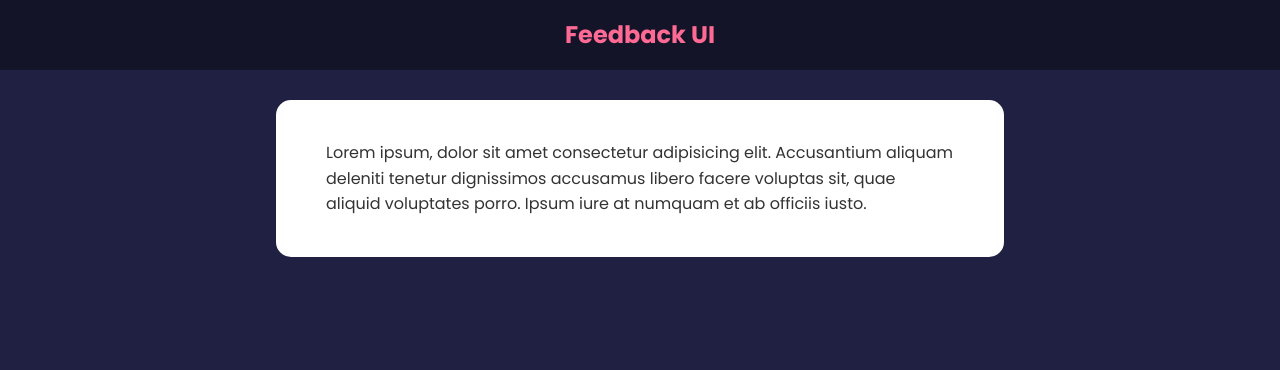
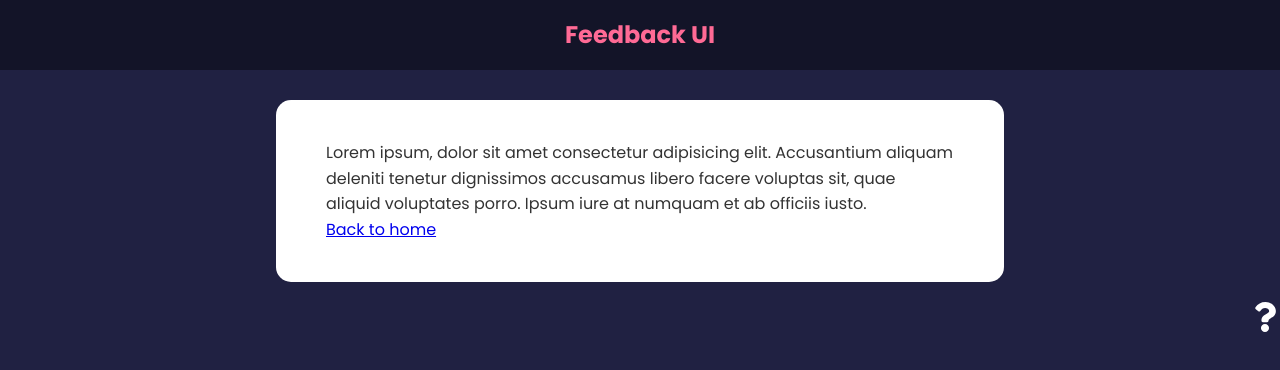
Before and after one commit to kucheriavii/feedback2, a React (Create React App) app: page /about in a window 1280 px wide. Shown: the top 370 px of the page. Built offline with nearby package versions, Linux system fonts and the light colour scheme.

Commit message:
3. Creating Links (v5 _ v6)

```diff
--- a/src/App.jsx
+++ b/src/App.jsx
@@ -7,6 +7,7 @@ import Feedbackform from './components/FeedbackForm';
 import { v4 as uuidv4 } from 'uuid';
 import AboutPage from './pages/About';
 import { BrowserRouter as Router, Route, Routes } from 'react-router-dom';
+import AboutIconLink from './components/AboutIconLink';
 
 function App(){
 
@@ -35,6 +36,7 @@ function App(){
                     <Route path='/about' element={<AboutPage />} />
                 </Routes>
             </div>
+            <AboutIconLink />
         </Router>
     </>
 }
--- /dev/null
+++ b/src/components/AboutIconLink.jsx
@@ -0,0 +1,15 @@
+import React from 'react'
+import { FaQuestion } from 'react-icons/fa'
+import { Link } from 'react-router-dom'
+
+
+
+export default function AboutIconLink() {
+  return (
+    <div className='about-link'>
+        <Link to="/about">
+            <FaQuestion size={30}/>
+        </Link>
+    </div>
+  )
+}
--- a/src/pages/About.jsx
+++ b/src/pages/About.jsx
@@ -1,8 +1,12 @@
 import React from 'react'
+import { Link } from 'react-router-dom'
 import Card from '../components/shared/Card'
 
 export default function AboutPage() {
   return (
-    <Card>Lorem ipsum, dolor sit amet consectetur adipisicing elit. Accusantium aliquam deleniti tenetur dignissimos accusamus libero facere voluptas sit, quae aliquid voluptates porro. Ipsum iure at numquam et ab officiis iusto.</Card>
+    <Card>
+        <p>Lorem ipsum, dolor sit amet consectetur adipisicing elit. Accusantium aliquam deleniti tenetur dignissimos accusamus libero facere voluptas sit, quae aliquid voluptates porro. Ipsum iure at numquam et ab officiis iusto.</p>
+        <Link to="/">Back to home</Link>
+    </Card>
   )
 }
```
